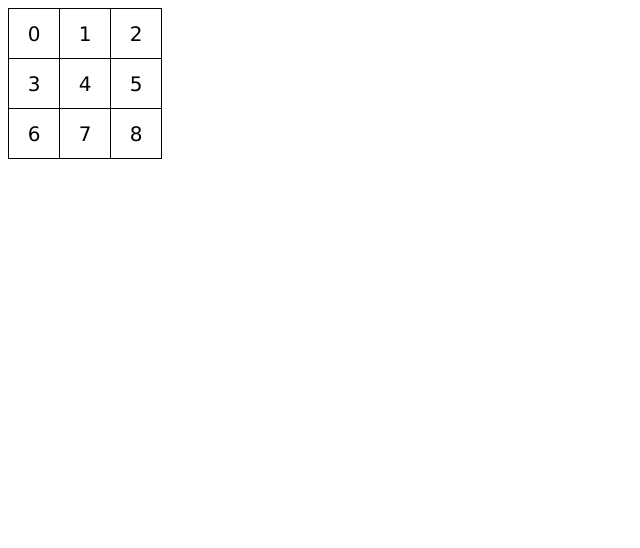
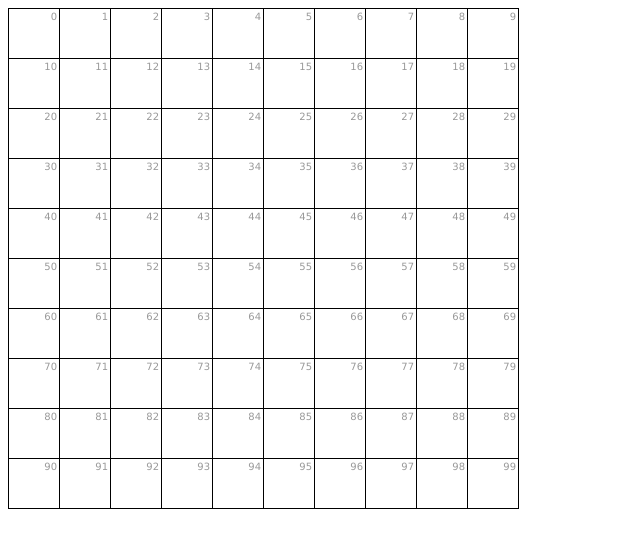
Before and after one commit to leoramos182/fogo-doom, a plain HTML site: page index.html in a window 1280 px wide. Shown: the whole page, without its empty margins (0-640 px from the left). Drawn offline with Linux system fonts and the light colour scheme.

Commit message:
Modificado renderFire e css

```diff
--- a/fogo.js
+++ b/fogo.js
@@ -1,6 +1,6 @@
 const firePixelsArray = []
-const fireHeight = 3
-const fireWidth = 3
+const fireHeight = 10
+const fireWidth = 10
 
 
 function Start(){
@@ -22,7 +22,7 @@ function renderFire(){
         for(column = 0; column < fireWidth; column++){
             const pixelIndex = column + (fireWidth * row)
             html += '<td>'
-            html += pixelIndex
+            html += `<div class=pixel-index>${pixelIndex}</div>`
             html += '</td>'
         }
         html += '</tr>'
--- a/index.css
+++ b/index.css
@@ -11,4 +11,15 @@ td {
     vertical-align: center;
     font-size: 20px;
     border: 1px solid #000;
+    position: relative;
 }
+.pixel-index {
+    font-size: 10px;
+    display: inline-block;
+    position: absolute;
+    top: 2px;
+    right: 2px;
+    color: #999;
+
+
+}
```
